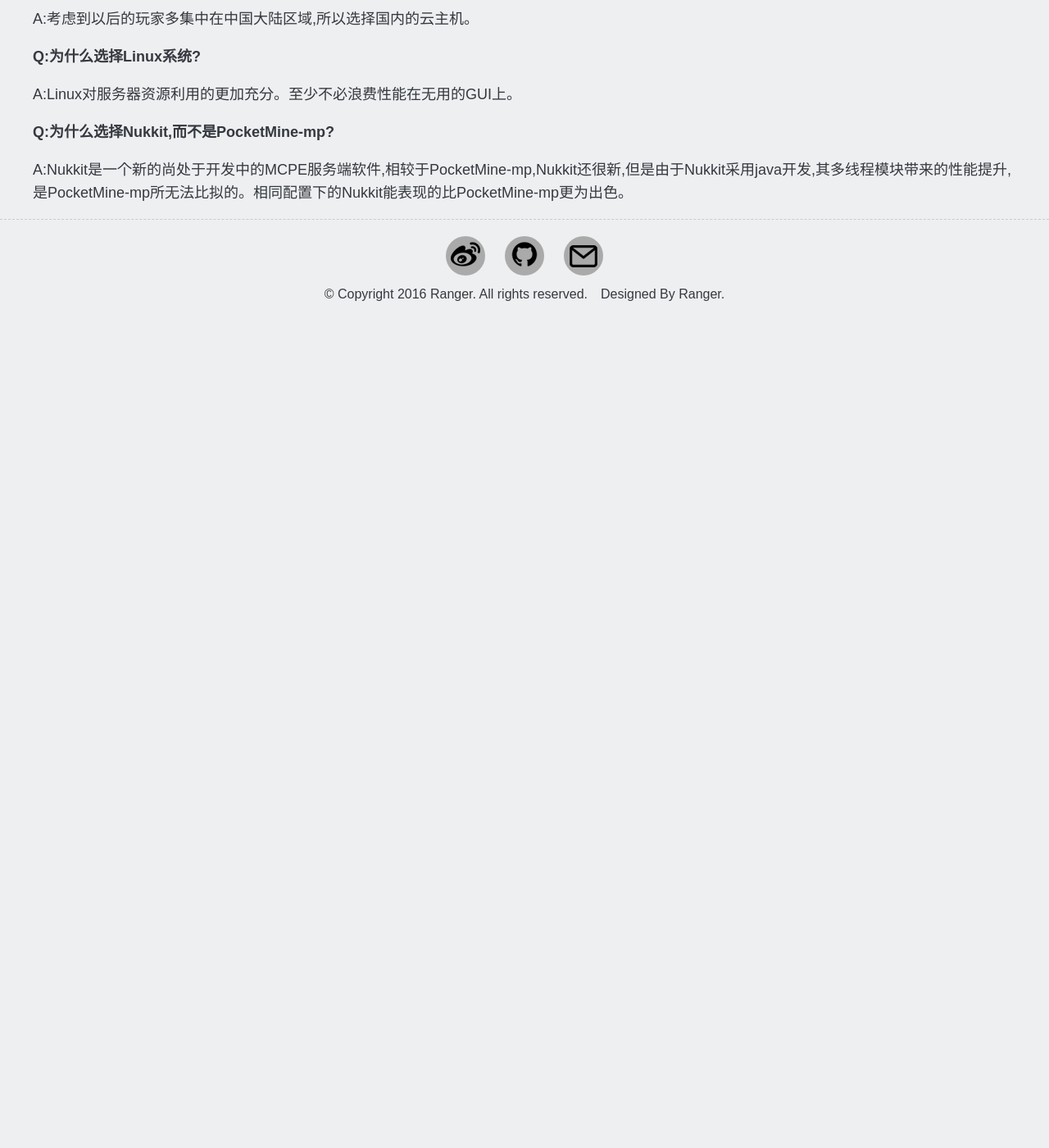
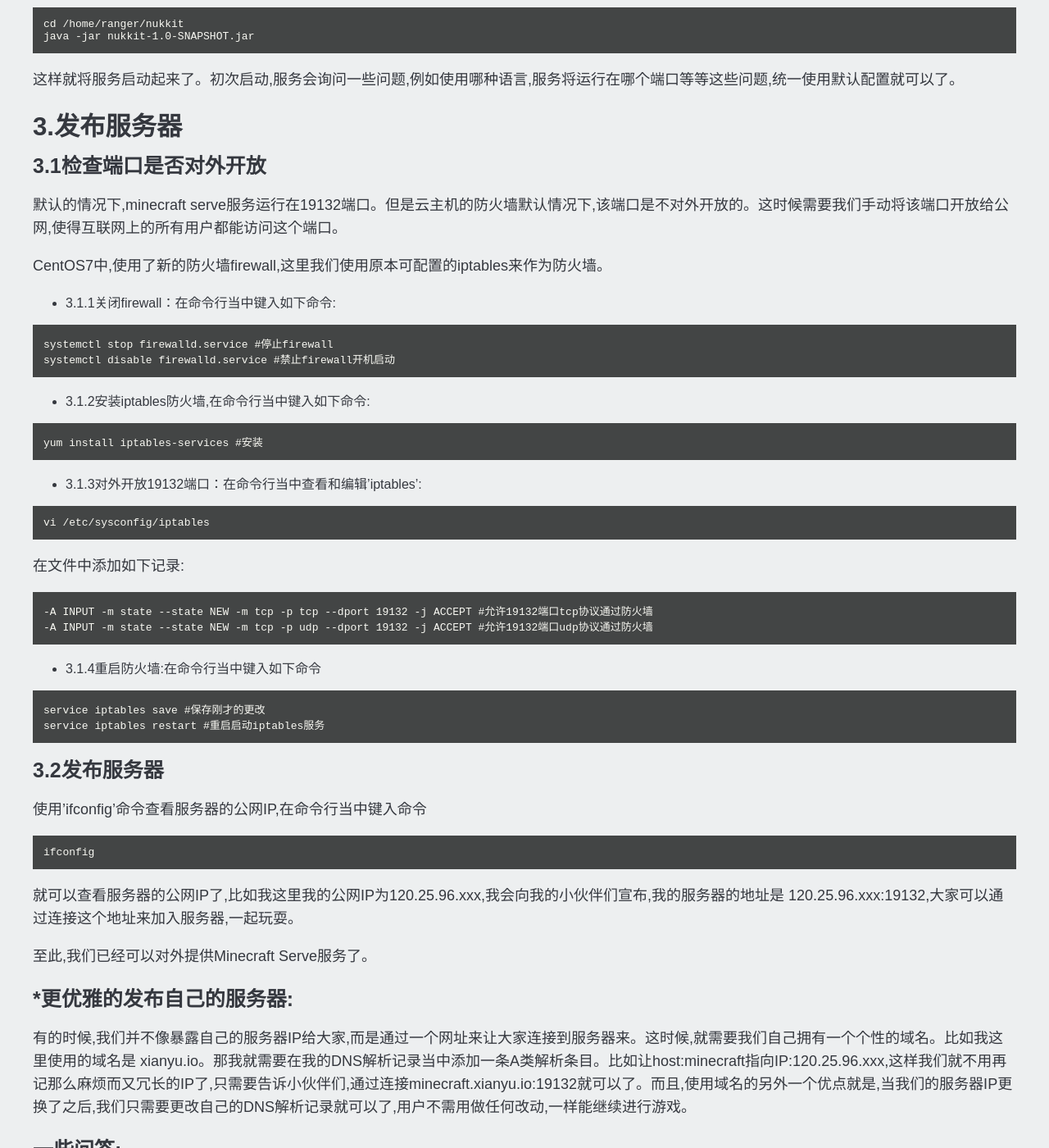
Before and after one commit to RangerChen/RangerChen.github.io, a Jekyll site: the page built from _posts/2016-08-07-bulid-minecraft-server.md, in a window 1280 px wide and 1400 px high, scrolled down 2113 px. Shown: the whole window at 82% size. Built offline with Jekyll 4.4.1, drawn with Linux system fonts in a browser that asks for light colours; before the commit the page ends 2491 px from its top, so only the background shows below that; some of the changed text lies outside the part shown.

Commit message:
feat: complete blog article.

````diff
--- a/_posts/2016-08-07-bulid-minecraft-server.md
+++ b/_posts/2016-08-07-bulid-minecraft-server.md
@@ -88,6 +88,70 @@
 ```
 本地上传:进入Nukkit官网,下载Nukkit核心文件之后,使用File Zilla来进行上传。
 
+### 2.5启动Minecraft Serve服务
+
+进入nukkit对应的jar文件目录,比如我将文件'nukkit-1.0-SNAPSHOT.jar'放在了 /home/ranger/nukkit目录下,在命令行中键入如下命令
+
+```
+cd /home/ranger/nukkit
+java -jar nukkit-1.0-SNAPSHOT.jar
+```
+这样就将服务启动起来了。初次启动,服务会询问一些问题,例如使用哪种语言,服务将运行在哪个端口等等这些问题,统一使用默认配置就可以了。
+
+## 3.发布服务器
+
+### 3.1检查端口是否对外开放
+
+默认的情况下,minecraft serve服务运行在19132端口。但是云主机的防火墙默认情况下,该端口是不对外开放的。这时候需要我们手动将该端口开放给公网,使得互联网上的所有用户都能访问这个端口。
+
+CentOS7中,使用了新的防火墙firewall,这里我们使用原本可配置的iptables来作为防火墙。
+
+* 3.1.1关闭firewall：在命令行当中键入如下命令:
+
+```
+systemctl stop firewalld.service #停止firewall
+systemctl disable firewalld.service #禁止firewall开机启动
+```
+
+* 3.1.2安装iptables防火墙,在命令行当中键入如下命令:
+
+```
+yum install iptables-services #安装
+```
+
+* 3.1.3对外开放19132端口：在命令行当中查看和编辑'iptables':
+
+```
+vi /etc/sysconfig/iptables
+```
+在文件中添加如下记录:
+
+```
+-A INPUT -m state --state NEW -m tcp -p tcp --dport 19132 -j ACCEPT #允许19132端口tcp协议通过防火墙
+-A INPUT -m state --state NEW -m tcp -p udp --dport 19132 -j ACCEPT #允许19132端口udp协议通过防火墙
+```
+
+* 3.1.4重启防火墙:在命令行当中键入如下命令
+
+```
+service iptables save #保存刚才的更改
+service iptables restart #重启启动iptables服务
+```
+
+### 3.2发布服务器
+
+使用'ifconfig'命令查看服务器的公网IP,在命令行当中键入命令
+
+```
+ifconfig
+```
+就可以查看服务器的公网IP了,比如我这里我的公网IP为120.25.96.xxx,我会向我的小伙伴们宣布,我的服务器的地址是 120.25.96.xxx:19132,大家可以通过连接这个地址来加入服务器,一起玩耍。
+
+至此,我们已经可以对外提供Minecraft Serve服务了。
+
+### *更优雅的发布自己的服务器:
+
+有的时候,我们并不像暴露自己的服务器IP给大家,而是通过一个网址来让大家连接到服务器来。这时候,就需要我们自己拥有一个个性的域名。比如我这里使用的域名是 xianyu.io。那我就需要在我的DNS解析记录当中添加一条A类解析条目。比如让host:minecraft指向IP:120.25.96.xxx,这样我们就不用再记那么麻烦而又冗长的IP了,只需要告诉小伙伴们,通过连接minecraft.xianyu.io:19132就可以了。而且,使用域名的另外一个优点就是,当我们的服务器IP更换了之后,我们只需要更改自己的DNS解析记录就可以了,用户不需用做任何改动,一样能继续进行游戏。
 
 
 ### 一些问答:
````
